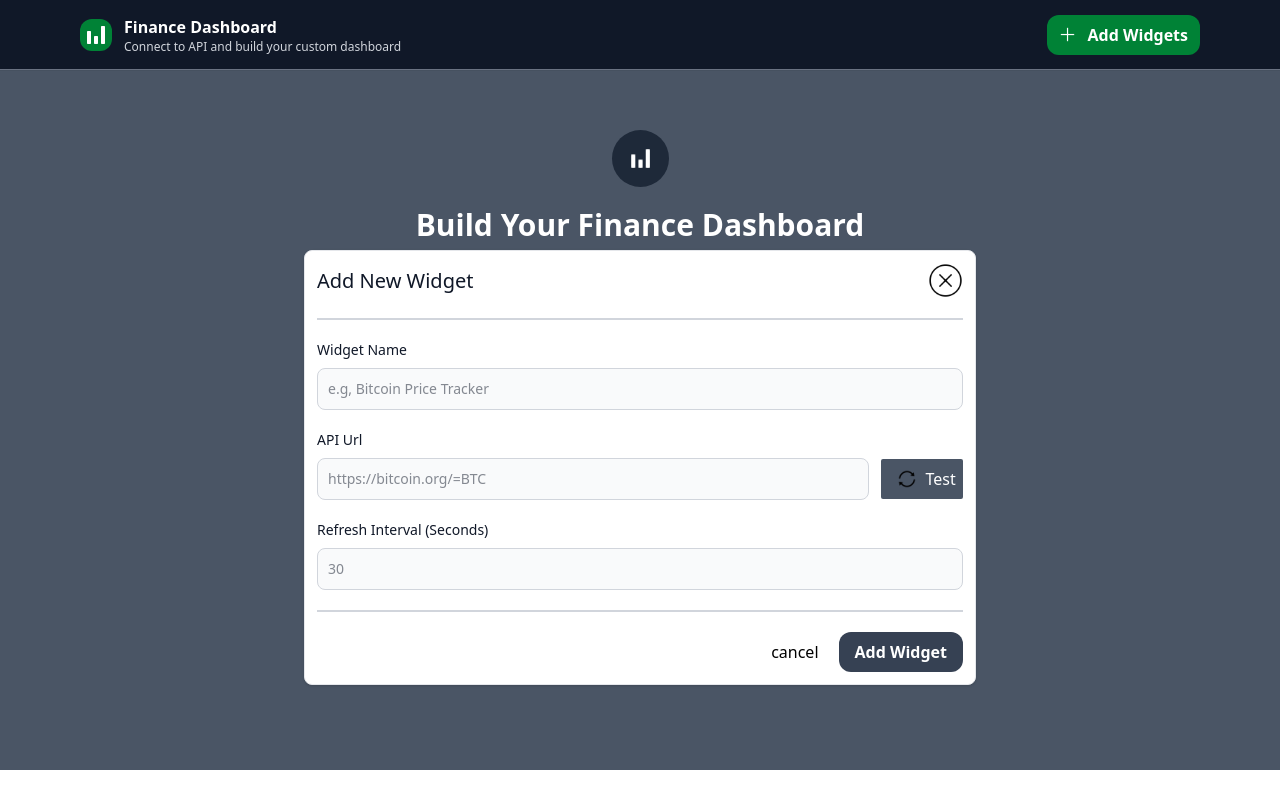
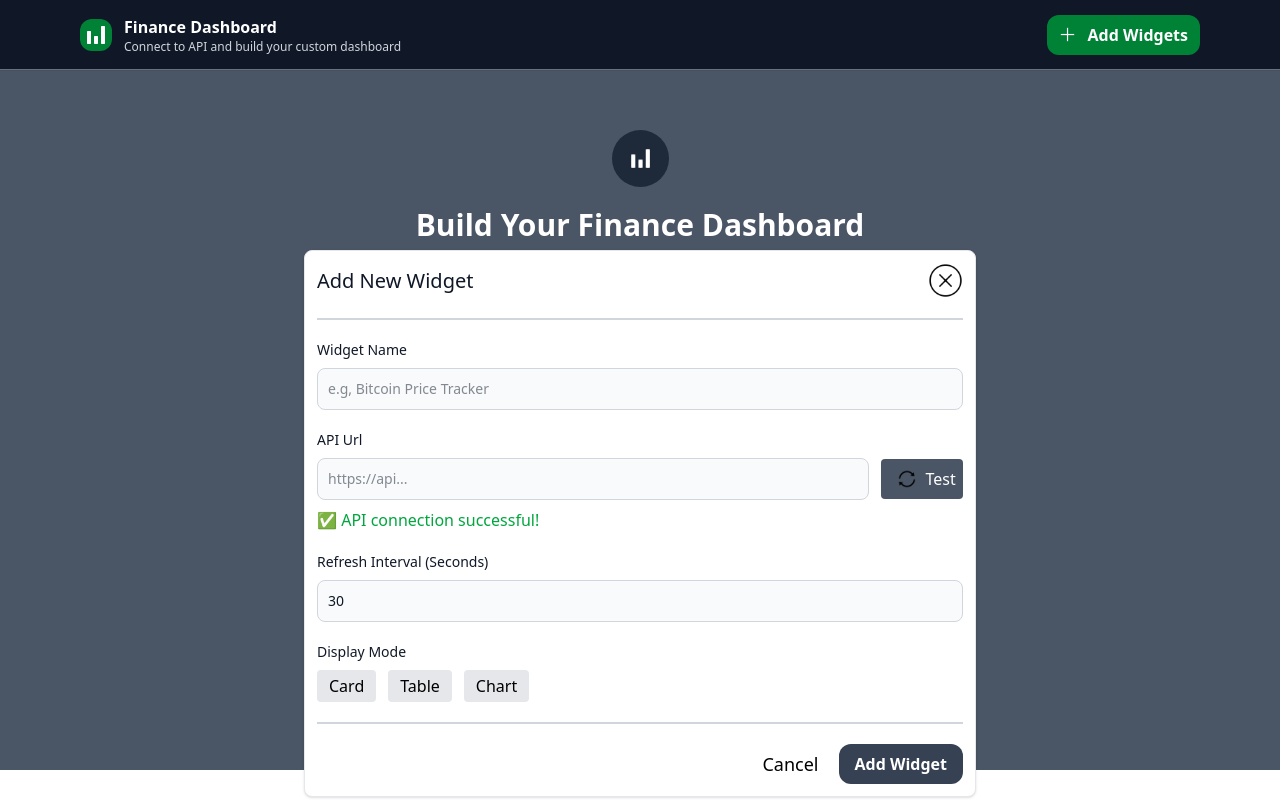
Before and after one commit to Codersintu/Finboard-dashboard-project, a React (Vite) app: page / in a window 1280 px wide. Both pictures are taken after a click on the button "Add Widgets". Built offline with nearby package versions, Linux system fonts and the light colour scheme.

Commit message:
working on api

```diff
--- a/package.json
+++ b/package.json
@@ -13,12 +13,13 @@
     "@tailwindcss/vite": "^4.1.13",
     "axios": "^1.11.0",
     "motion": "^12.23.12",
-    "react": "^19.1.1",
-    "react-dom": "^19.1.1",
+    "react": "^18.3.1",
+    "react-dom": "^18.3.1",
     "react-grid-layout": "^1.5.2",
     "react-resizable": "^3.0.5",
     "react-router-dom": "^7.8.2",
     "recharts": "^3.2.0",
+    "recoil": "^0.7.7",
     "tailwindcss": "^4.1.13",
     "zustand": "^5.0.8"
   },
--- a/src/App.jsx
+++ b/src/App.jsx
@@ -3,16 +3,17 @@ import './App.css'
 import Navbar from './component/Navbar'
 import Widgetcard from './component/Home/Widgetcard'
 import Home from './component/Home/Home'
+import { RecoilRoot } from 'recoil'
 
 function App() {
   const [open,setOpen]=useState(false)
 
   return (
-    <>
+    <RecoilRoot>
       <Navbar setOpen={setOpen} open={open}/>
       <Home />
       <Widgetcard setOpen={setOpen} open={open}/>
-    </>
+    </RecoilRoot>
   )
 }
 
--- a/src/component/Home/Widgetcard.jsx
+++ b/src/component/Home/Widgetcard.jsx
@@ -1,48 +1,170 @@
-import React from 'react'
-import cancel from "../../assets/cancel.png"
-import test from "../../assets/test.png"
-import {motion} from "motion/react"
-function Widgetcard({setOpen,open}) {
+import React, { useEffect, useState } from "react";
+import cancel from "../../assets/cancel.png";
+import test from "../../assets/test.png";
+import { motion } from "motion/react";
+import { useRecoilState, useRecoilValue, useRecoilValueLoadable } from "recoil";
+import { widgetAPI, widgetData } from "../../store";
+function Widgetcard({ setOpen, open }) {
+     const [url, setUrl] = useRecoilState(widgetAPI); // save URL globally
+     const [intersec,setIntersec]=useState(30);
+    const apiData = useRecoilValueLoadable(widgetData({ url }));
+    console.log(apiData)
+    const [displayMode, setDisplayMode] = useState(null);
+     console.log(url)
+
+    const Handletest = (e) => {
+    e.preventDefault();
+     useEffect(()=>{
+        if (!url) return;
+    const interval = setInterval(() => {
+      setUrl((prev) => prev); // retriggers selector
+    }, intersec * 1000);
+    return () => clearInterval(interval);
+    },[url,intersec])
+
+  };
+
+
+
   return (
      <>
-    {open===true ?
- <div class="w-full max-w-2xl p-3 bg-white border border-gray-200 rounded-lg shadow-sm dark:bg-gray-800 dark:border-gray-700 z-10 absolute top-[250px] left-0 m-auto right-0">
-    <form class="space-y-5">
+      {open && (
+        <div className="w-full max-w-2xl p-3 bg-white border border-gray-200 rounded-lg shadow-sm dark:bg-gray-800 dark:border-gray-700 z-10 absolute top-[250px] left-0 m-auto right-0">
+          <form className="space-y-5">
+            {/* Header */}
             <div className="flex justify-between items-center">
-        <h5 class="text-xl font-medium text-gray-900 dark:text-white">Add New Widget</h5>
-        <div onClick={()=>setOpen(false)}  className="hover:bg-gray-200 rounded-full w-[35px]"><img className=' cursor-pointer' src={cancel} alt="" /></div>
-        </div>
-
-         <span className='w-full border border-gray-300 flex'></span>
-
-        <div>
-            <label for="Name" class="block mb-2 text-sm font-medium text-gray-900 dark:text-white">Widget Name</label>
-            <input type="name" name="name" id="name" class="bg-gray-50 border border-gray-300 text-gray-900 text-sm rounded-lg focus:ring-blue-500 focus:border-blue-500 block w-full p-2.5 dark:bg-gray-600 dark:border-gray-500 dark:placeholder-gray-400 dark:text-white" placeholder="e.g, Bitcoin Price Tracker " required />
-        </div>
-        <div>
-            <label for="API" class="block mb-2 text-sm font-medium text-gray-900 dark:text-white">API Url</label>
-            <div className="flex items-center gap-3">
-            <input type="API" name="API" id="API" placeholder='https://bitcoin.org/=BTC' class="bg-gray-50 border border-gray-300 text-gray-900 text-sm rounded-lg focus:ring-blue-500 focus:border-blue-500 block w-full p-2.5 dark:bg-gray-600 dark:border-gray-500 dark:placeholder-gray-400 dark:text-white" required />
-             <button className='bg-gray-600 py-2 px-4 rounded-xs cursor-pointer'><span className="flex items-center gap-2 text-white"><img className='w-[20px]' src={test} alt="" />Test</span></button>
+              <h5 className="text-xl font-medium text-gray-900 dark:text-white">
+                Add New Widget
+              </h5>
+              <div
+                onClick={() => setOpen(false)}
+                className="hover:bg-gray-200 rounded-full w-[35px]"
+              >
+                <img className="cursor-pointer" src={cancel} alt="close" />
               </div>
             </div>
 
+            <span className="w-full border border-gray-300 flex"></span>
+
+            {/* Widget Name */}
             <div>
-            <label for="number" class="block mb-2 text-sm font-medium text-gray-900 dark:text-white">Refresh Interval (Seconds)</label>
-            <input type="number" name="number" id="number" class="bg-gray-50 border border-gray-300 text-gray-900 text-sm rounded-lg focus:ring-blue-500 focus:border-blue-500 block w-full p-2.5 dark:bg-gray-600 dark:border-gray-500 dark:placeholder-gray-400 dark:text-white" placeholder="30 " required />
+              <label className="block mb-2 text-sm font-medium text-gray-900 dark:text-white">
+                Widget Name
+              </label>
+              <input
+                type="text"
+                className="bg-gray-50 border border-gray-300 text-gray-900 text-sm rounded-lg block w-full p-2.5"
+                placeholder="e.g, Bitcoin Price Tracker"
+                required
+              />
             </div>
 
-        <span className='w-full border border-gray-300 flex'></span>
+            {/* API URL */}
+            <div>
+              <label className="block mb-2 text-sm font-medium text-gray-900 dark:text-white">
+                API Url
+              </label>
+              <div className="flex items-center gap-3">
+                <input
+                  type="text"
+                  value={url}
+                  onChange={(e) => setUrl(e.target.value)}
+                  placeholder="https://api..."
+                  className="bg-gray-50 border border-gray-300 text-gray-900 text-sm rounded-lg block w-full p-2.5"
+                  required
+                />
+                <button
+                  onClick={Handletest}
+                  className="bg-gray-600 py-2 px-4 rounded cursor-pointer"
+                >
+                  <span className="flex items-center gap-2 text-white">
+                    <img className="w-[20px]" src={test} alt="" />
+                    Test
+                  </span>
+                </button>
+              </div>
 
+              {/* Test Result */}
+              {apiData.state === "loading" && (
+                <p className="text-yellow-500 mt-2">Testing API...</p>
+              )}
+              {apiData.state === "hasValue" && (
+                <p className="text-green-600 mt-2">
+                  ✅ API connection successful!
+                </p>
+              )}
+              { apiData.state === "hasError" && (
+                <p className="text-red-600 mt-2">
+                  ❌ API connection failed. Check URL.
+                </p>
+              )}
+            </div>
+
+            {/* Refresh Interval */}
+            <div>
+              <label className="block mb-2 text-sm font-medium text-gray-900 dark:text-white">
+                Refresh Interval (Seconds)
+              </label>
+              <input
+                type="number"
+                value={intersec}
+                onChange={(e) => setIntersec(e.target.value)}
+                className="bg-gray-50 border border-gray-300 text-gray-900 text-sm rounded-lg block w-full p-2.5"
+                placeholder="30"
+                required
+              />
+            </div>
+
+            {/* Display Mode (after successful test) */}
+            {apiData.state === "hasValue" && (
+              <div>
+                <label className="block mb-2 text-sm font-medium text-gray-900 dark:text-white">
+                  Display Mode
+                </label>
+                <div className="flex gap-3">
+                  {["Card", "Table", "Chart"].map((mode) => (
+                    <button
+                      type="button"
+                      key={mode}
+                      onClick={() => setDisplayMode(mode)}
+                      className={`px-3 py-1 rounded cursor-pointer ${
+                        displayMode === mode
+                          ? "bg-blue-600 text-white"
+                          : "bg-gray-200 text-black"
+                      }`}
+                    >
+                      {mode}
+                    </button>
+                  ))}
+                </div>
+              </div>
+            )}
+
+            <span className="w-full border border-gray-300 flex"></span>
+
+            {/* Footer */}
             <div className="flex items-center gap-5 float-right">
-            <button className='text-[18px cursor-pointer'>cancel</button>
-            <motion.button initial={{ scale: 1 }} whileTap={{ scale: 0.95 }}  className='px-4 py-2 cursor-pointer bg-gray-700 text-white font-semibold rounded-xl'>Add Widget</motion.button>
+              <button
+                type="button"
+                onClick={() => setOpen(false)}
+                className="text-[18px] cursor-pointer"
+              >
+                Cancel
+              </button>
+              <motion.button
+                initial={{ scale: 1 }}
+                whileTap={{ scale: 0.95 }}
+                type="submit"
+                className="px-4 py-2 cursor-pointer bg-gray-700 text-white font-semibold rounded-xl"
+              >
+                Add Widget
+              </motion.button>
             </div>
           </form>
         </div>
-:null }
+      )}
     </>
-  )
+  );
 }
 
-export default Widgetcard
+export default Widgetcard;
--- a/src/data.js
+++ /dev/null
@@ -1,11 +0,0 @@
-export const widgets=[{
-  id: "w_169420",
-  type: "card",           // chart | table | card
-  title: "Bitcoin",
-  config: {
-    apiUrl: "https://api.example/.../BTC",
-    fields: ["data.currency","rates.INR"],
-    refreshInterval: 30
-  },
-  layout: { x:0, y:0, w:4, h:2 } // for react-grid-layout
-}]
--- /dev/null
+++ b/src/store.js
@@ -0,0 +1,21 @@
+// store.js
+import { atom, selectorFamily } from "recoil";
+import axios from "axios";
+
+export const widgetAPI = atom({
+  key: "API", // default storage of last tested URL
+  default: "",
+});
+
+export const widgetData = selectorFamily({
+  key: "APISelector",
+  get: ({ url }) => async () => {
+    if (!url) return null;
+    try {
+      const res = await axios.get(`https://www.alphavantage.co/query?function=CURRENCY_EXCHANGE_RATE&from_currency=BTC&to_currency=EUR&apikey=${T6B66GTMUHA3SVBY}`);
+      return res.data;
+    } catch (err) {
+      throw err;
+    }
+  },
+});
--- a/src/store/useDashboard.js
+++ /dev/null
@@ -1,9 +0,0 @@
-import create from "zustand";
-
-export const useDashboardStore = create((set, get) => ({
-  widgets: [],
-  addWidget: (w) => set((s) => ({ widgets: [...s.widgets, w] })),
-  updateWidget: (id, patch) => set(s => ({ widgets: s.widgets.map(w=>w.id===id?{...w,...patch}:w) })),
-  removeWidget: (id) => set(s => ({ widgets: s.widgets.filter(w=>w.id!==id) })),
-  setWidgets: (widgets) => set({ widgets })
-}));
```
Also changed, not shown: 1 other file (tests, documents, lock files or other folders). Lines whose indentation alone changed are shown as unchanged.
